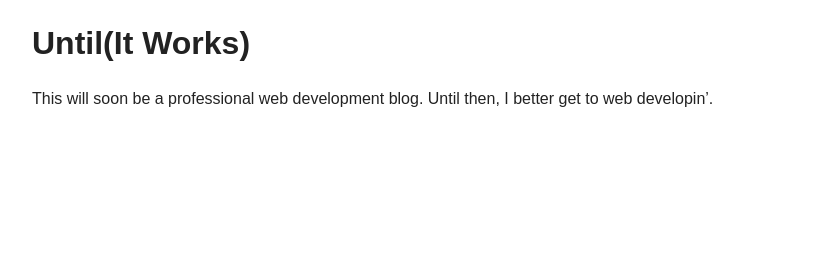
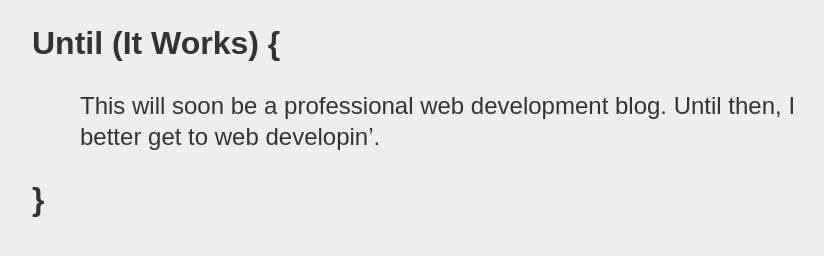
Before and after one commit to digitalclover/Until-It-Works, a plain HTML site: page index.html in a window 1280 px wide. Shown: the whole page, without its empty margins (96-920 px from the left). Drawn offline with Linux system fonts and the light colour scheme.

Commit message:
Subtle style tweaks for first page

```diff
--- a/css/main.css
+++ b/css/main.css
@@ -94,11 +94,23 @@ textarea {
 /* ==========================================================================
    Author's custom styles
    ========================================================================== */
+html,body{
+    background-color: #eee;
+}
+
 
 main{
     max-width: 1024px;
     width: 100%;
     margin:0 auto;
+    color:#333;
+}
+
+main p{
+    margin-left:2em;
+    font-size:1.5rem;
+    width:75%;
+    line-height: 1.3em;
 }
 
 
--- a/index.html
+++ b/index.html
@@ -20,8 +20,9 @@
         <![endif]-->
 
         <main>
-            <h1>Until(It Works)</h1>
+            <h1>Until (It Works) {</h1>
             <p>This will soon be a professional web development blog.  Until then, I better get to web developin&rsquo;.</p>
+            <h1>}</h1>
         </main>
     </body>
 </html>
```
